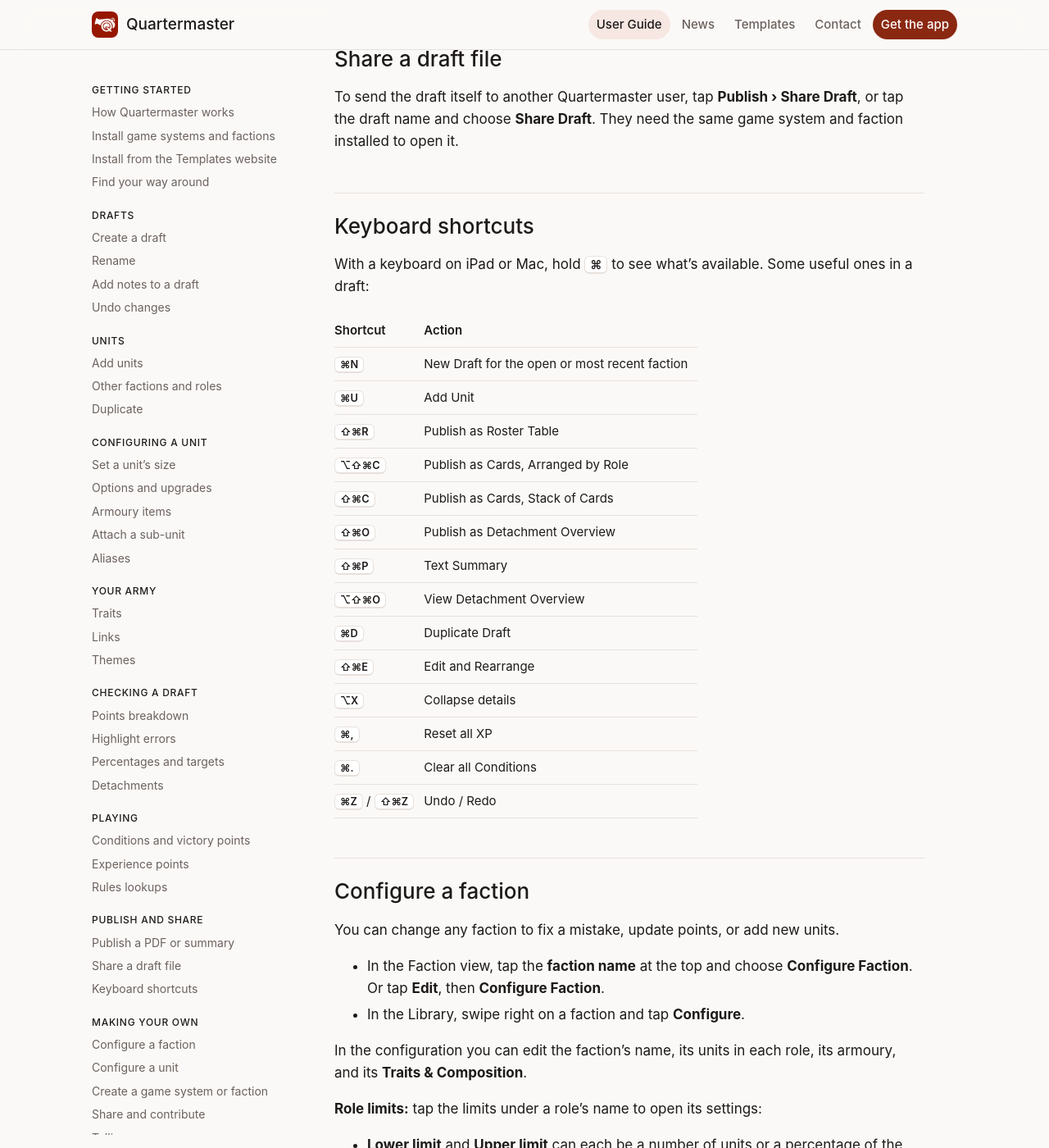
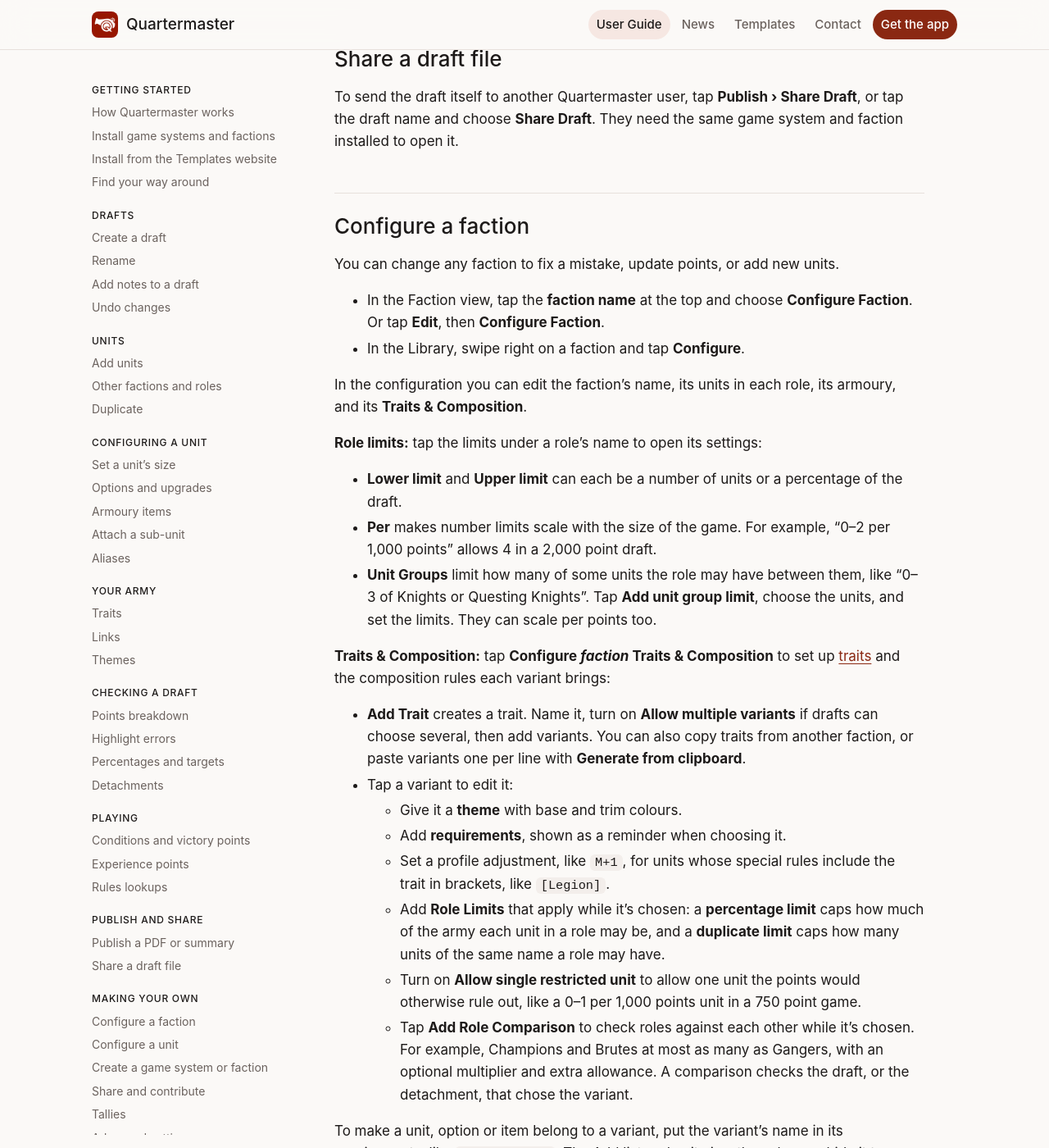
Before and after one commit to seanrogs/quartermaster-site, a Jekyll site: the page built from user-guide.md, in a window 1280 px wide and 1400 px high, scrolled down 13557 px. Shown: the whole window at 82% size. Built offline with Jekyll 4.4.1, drawn with Linux system fonts in a browser that asks for light colours.

Commit message:
Update the User Guide for 6.7
Cover the reorganised Publish menu (cards arranged by role or stacked,
the detachment overview PDF and image, sharing the text summary as an
image, text or Markdown), XP and VP totals in the Campaign menu,
repeatable Conditions and their requirements, negated and alternative
variant requirements, and where themes now appear. Remove the keyboard
shortcuts table.

Co-Authored-By: Claude Opus 5.5 <noreply@anthropic.com>

```diff
--- a/_data/guide.yml
+++ b/_data/guide.yml
@@ -43,7 +43,6 @@
   items:
     - { id: summarize-or-publish-a-draft, title: Publish a PDF or summary }
     - { id: share-a-draft, title: Share a draft file }
-    - { id: keyboard-shortcuts, title: Keyboard shortcuts }
 - title: Making your own
   items:
     - { id: configure-a-faction, title: Configure a faction }
--- a/user-guide.md
+++ b/user-guide.md
@@ -336,27 +336,6 @@ On Mac, the Publish menu shares each PDF straight away.
 
 To send the draft itself to another Quartermaster user, tap **Publish › Share Draft**, or tap the draft name and choose **Share Draft**. They need the same game system and faction installed to open it.
 
-## Keyboard shortcuts {#keyboard-shortcuts}
-
-With a keyboard on iPad or Mac, hold <kbd>⌘</kbd> to see what's available. Some useful ones in a draft:
-
-| Shortcut | Action |
-| --- | --- |
-| <kbd>⌘N</kbd> | New Draft for the open or most recent faction |
-| <kbd>⌘U</kbd> | Add Unit |
-| <kbd>⇧⌘R</kbd> | Publish as Roster Table |
-| <kbd>⌥⇧⌘C</kbd> | Publish as Cards, Arranged by Role |
-| <kbd>⇧⌘C</kbd> | Publish as Cards, Stack of Cards |
-| <kbd>⇧⌘O</kbd> | Publish as Detachment Overview |
-| <kbd>⇧⌘P</kbd> | Text Summary |
-| <kbd>⌥⇧⌘O</kbd> | View Detachment Overview |
-| <kbd>⌘D</kbd> | Duplicate Draft |
-| <kbd>⇧⌘E</kbd> | Edit and Rearrange |
-| <kbd>⌥X</kbd> | Collapse details |
-| <kbd>⌘,</kbd> | Reset all XP |
-| <kbd>⌘.</kbd> | Clear all Conditions |
-| <kbd>⌘Z</kbd> / <kbd>⇧⌘Z</kbd> | Undo / Redo |
-
 ## Configure a faction {#configure-a-faction}
 
 You can change any faction to fix a mistake, update points, or add new units.
```
